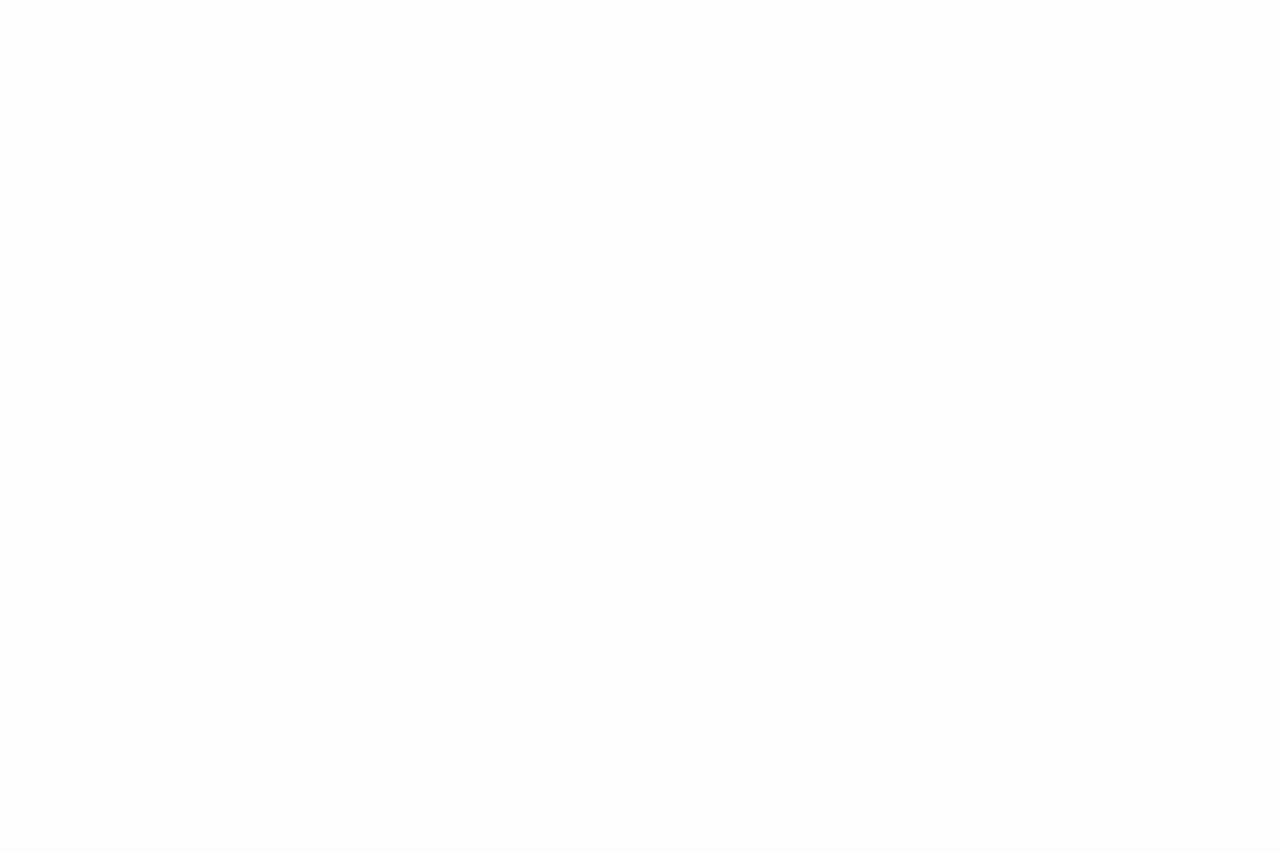
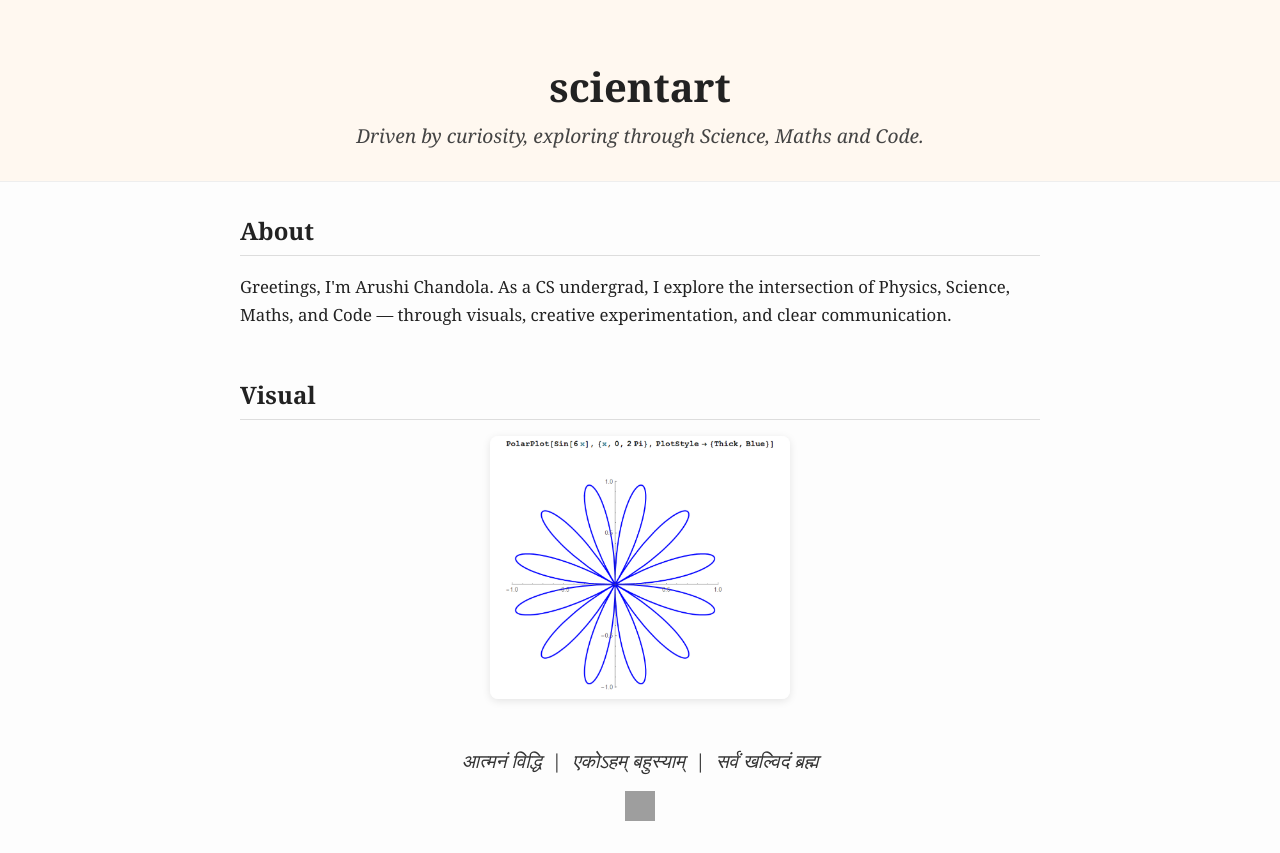
Before and after one commit to arushichandola/scientart, a plain HTML site: page index.html in a window 1280 px wide. Before the commit the page ends 800 px from the top, so only its background shows below. Drawn offline with Linux system fonts and the light colour scheme; grey boxes are pictures that could not be loaded.

Commit message:
index.html

```diff
--- a/index.html
+++ b/index.html
@@ -75,10 +75,55 @@
     }
 
     .linkedin-icon {
-      display: inline-block;
+      display: block;
       margin-top: 1rem;
     }
 
     .linkedin-icon img {
       width: 30px;
-      heig
+      height: 30px;
+      vertical-align: middle;
+      transition: transform 0.2s ease;
+    }
+
+    .linkedin-icon img:hover {
+      transform: scale(1.1);
+    }
+  </style>
+</head>
+
+<body>
+
+  <header>
+    <h1>scientart</h1>
+    <div class="tagline">Driven by curiosity, exploring through Science, Maths and Code.</div>
+  </header>
+
+  <main>
+    <section>
+      <h2>About</h2>
+      <p class="bio">
+        Greetings, I'm Arushi Chandola. As a CS undergrad, I explore the intersection of Physics, Science, Maths, and Code — through visuals, creative experimentation, and clear communication.
+      </p>
+    </section>
+
+    <section>
+      <h2>Visual</h2>
+      <div class="images">
+        <img src="AC.2flowerblue.png" alt="Visual Blue Flower" />
+        <!-- Add more images like this if needed -->
+      </div>
+    </section>
+  </main>
+
+  <footer>
+    आत्मनं विद्धि &nbsp;|&nbsp; एकोऽहम् बहुस्याम् &nbsp;|&nbsp; सर्वं खल्विदं ब्रह्म
+    <div class="linkedin-icon">
+      <a href="https://www.linkedin.com/in/arushi-chandola-arsc" target="_blank">
+        <img src="https://upload.wikimedia.org/wikipedia/commons/c/ca/LinkedIn_logo_initials.png" alt="LinkedIn" />
+      </a>
+    </div>
+  </footer>
+
+</body>
+</html>
```
